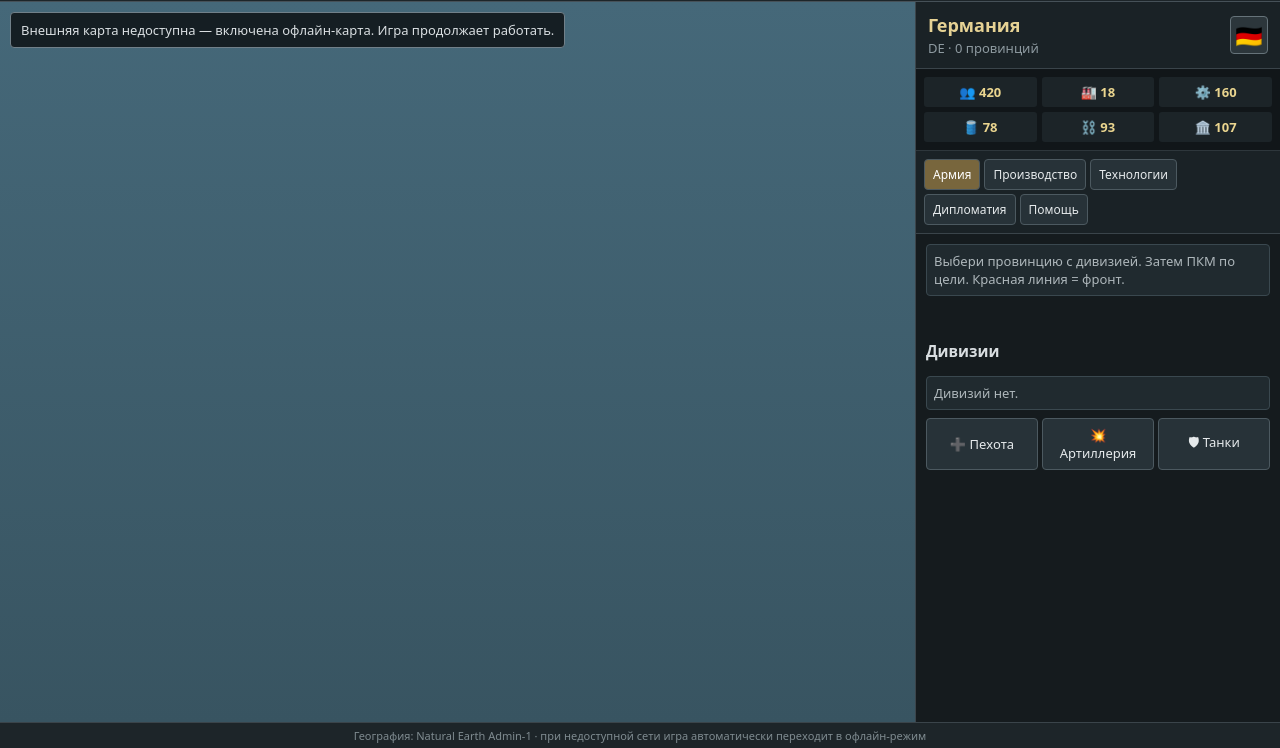
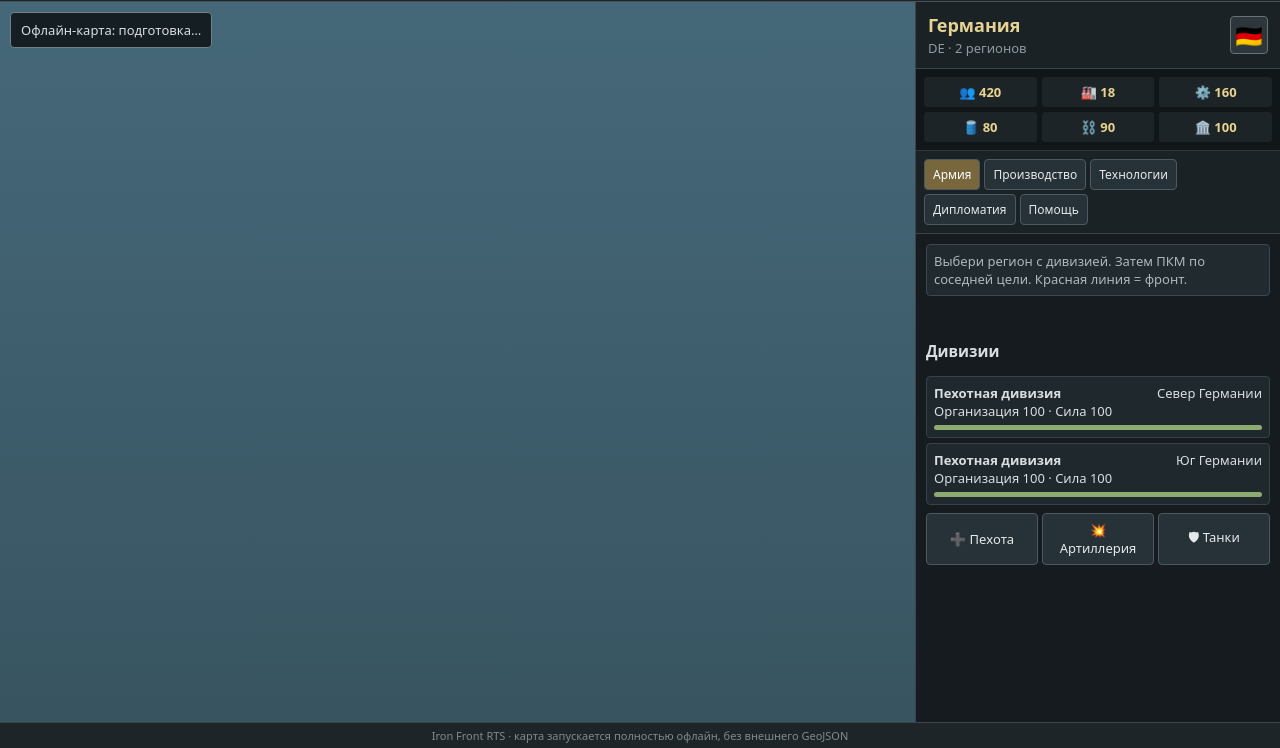
Before and after one commit to hupenis10-maker/-, a plain HTML site: page index.html in a window 1280 px wide. Shown: the part 52-800 px from the top of the page. Drawn offline with Linux system fonts and the light colour scheme; no server answers.

Commit message:
Switch to standalone stable game renderer

```diff
--- a/index.html
+++ b/index.html
@@ -16,7 +16,7 @@
 <main>
 <section id="map">
   <svg id="world" aria-label="Карта Европы" xmlns="http://www.w3.org/2000/svg"></svg>
-  <div id="mapStatus">Подготовка карты…</div>
+  <div id="mapStatus">Офлайн-карта: подготовка…</div>
   <div id="tooltip"></div>
 </section>
 <aside>
@@ -26,18 +26,17 @@
   </div>
   <div class="tabs"><button class="tab active" data-tab="army">Армия</button><button class="tab" data-tab="prod">Производство</button><button class="tab" data-tab="research">Технологии</button><button class="tab" data-tab="diplo">Дипломатия</button><button class="tab" data-tab="help">Помощь</button></div>
   <div id="army" class="tabbody">
-    <div class="notice">Выбери провинцию с дивизией. Затем ПКМ по цели. Красная линия = фронт.</div>
+    <div class="notice">Выбери регион с дивизией. Затем ПКМ по соседней цели. Красная линия = фронт.</div>
     <div id="selection"></div><h3>Дивизии</h3><div id="units"></div>
     <div class="recruit-row"><button id="recruitInf">➕ Пехота</button><button id="recruitArt">💥 Артиллерия</button><button id="recruitTank">🛡 Танки</button></div>
   </div>
   <div id="prod" class="tabbody hidden"><h3>Очередь производства</h3><div id="queue"></div><div class="notice">Заводы выпускают технику автоматически. Больше заводов = быстрее армия.</div><button id="buildFactory" class="wide">🏭 Построить завод · 50🏛️</button></div>
   <div id="research" class="tabbody hidden"><h3>Технологии</h3><div id="techs"></div></div>
   <div id="diplo" class="tabbody hidden"><h3>Страны Европы</h3><div id="countries"></div></div>
-  <div id="help" class="tabbody hidden"><h3>Как воевать</h3><ol><li>Выбери свою дивизию на карте.</li><li>ПКМ по своей провинции — марш.</li><li>ПКМ по вражеской — атака. Для этого нужна война.</li><li>Организация падает в бою. Отводи войска, пока они не разрушены.</li><li>Концентрируй несколько дивизий на одном участке фронта.</li><li>Производи технику и исследуй логистику перед долгим наступлением.</li><li>После прорыва занимай соседние провинции, чтобы растянуть фронт противника.</li></ol><h3>Управление</h3><p>Пробел — пауза. 1/2/3 — скорость. Колесо — масштаб. ЛКМ — выбрать. ПКМ — приказ.</p></div>
+  <div id="help" class="tabbody hidden"><h3>Как воевать</h3><ol><li>Выбери свою дивизию на карте.</li><li>ПКМ по соседнему своему региону — марш.</li><li>ПКМ по вражескому региону — атака, если идет война.</li><li>Организация падает в бою. Отводи ослабленные части.</li><li>Концентрируй несколько дивизий на одном участке фронта.</li><li>Производи технику и исследуй технологии перед наступлением.</li></ol><h3>Управление</h3><p>Пробел — пауза. 1/2/3 — скорость. Колесо — масштаб. ЛКМ — выбрать. ПКМ — приказ.</p></div>
   <div class="log" id="log"></div>
 </aside>
 </main>
-<footer>География: Natural Earth Admin-1 · при недоступной сети игра автоматически переходит в офлайн-режим</footer>
-<script src="game.js?v=20260917fix3"></script>
-<script src="map-fix.js?v=2"></script>
+<footer>Iron Front RTS · карта запускается полностью офлайн, без внешнего GeoJSON</footer>
+<script src="game2.js?v=20260917"></script>
 </body></html>
```
